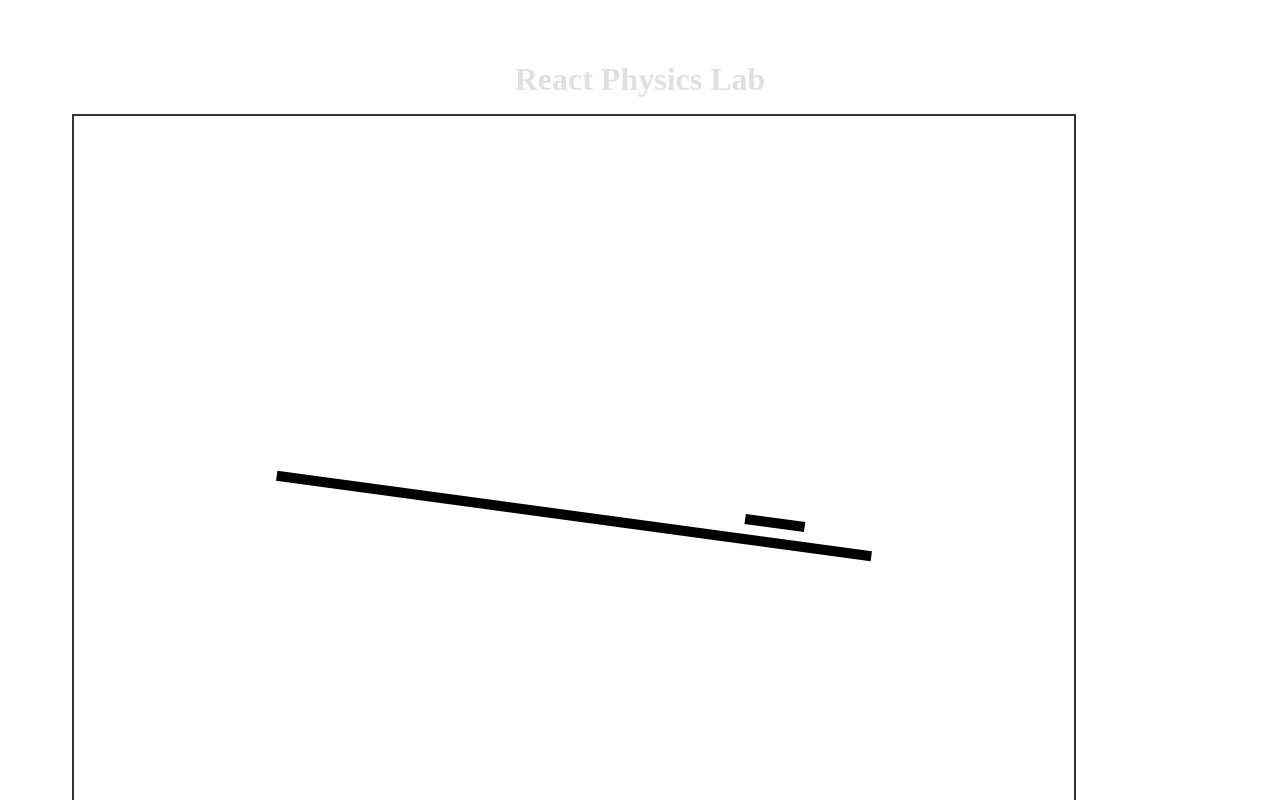
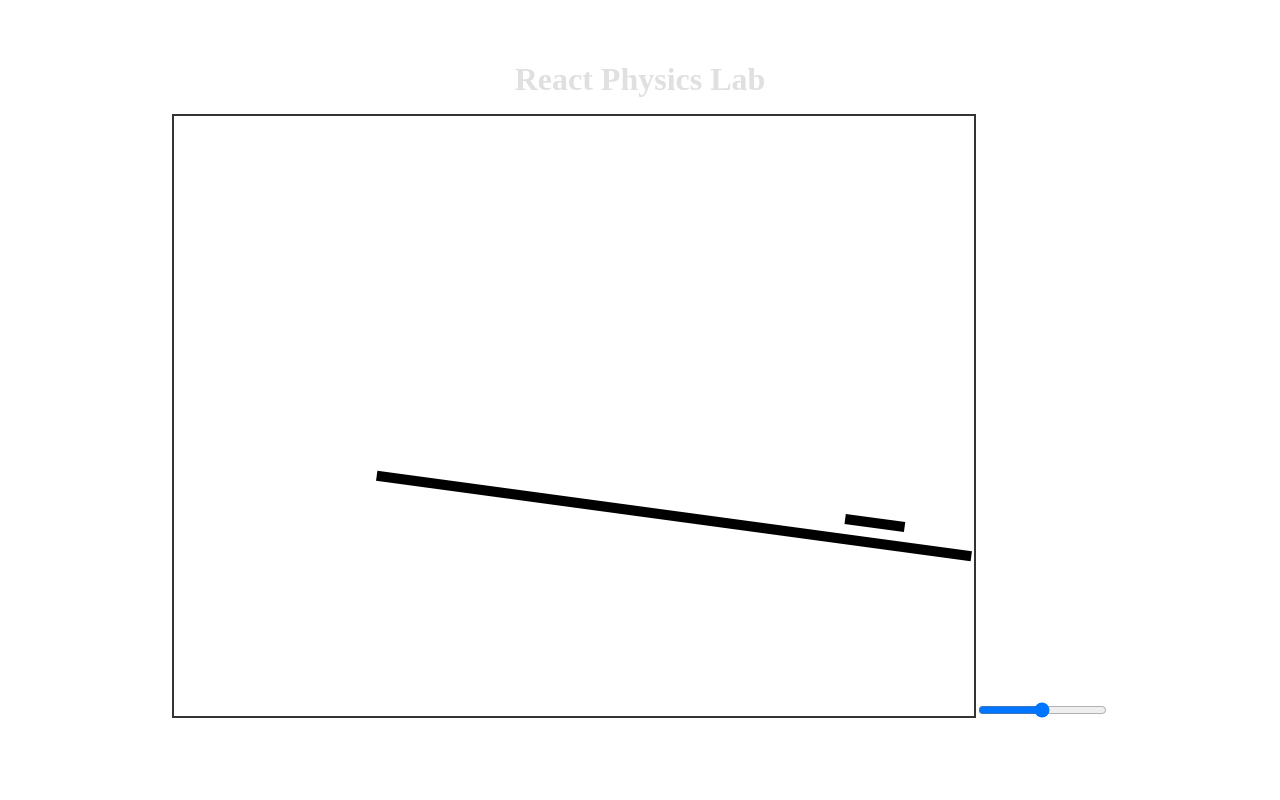
Before and after one commit to ponzu-4C9/react-physics-lab, a React (Vite) app: page / in a window 1280 px wide. Shown: the top 800 px of the page. Built offline with nearby package versions, Linux system fonts and the light colour scheme.

Commit message:
舵角だけ度数法、その他の角度はすべてradで管理するようにした

```diff
--- a/src/App.tsx
+++ b/src/App.tsx
@@ -43,11 +43,9 @@ export default function App() {
       const canvas = canvasRef.current
       if (!canvas) return
 
-      //制御系
-
       const C_L_tail = p.elek * (
         p.theta +
-        p.delta_e +
+        p.delta_e* Math.PI / 180 +
         Math.atan(p.thetaDot*p.l_tail*(1/p.V))
       )
 
@@ -77,7 +75,7 @@ export default function App() {
       ctx.fillRect(-300, -5, 600, 10);
         ctx.save();
         ctx.translate(200,-20);
-        ctx.rotate(-p.delta_e);
+        ctx.rotate(-p.delta_e* Math.PI / 180);
         ctx.fillStyle = '#000000ff';
         ctx.fillRect(-30, -5, 60, 10);
         ctx.restore();
@@ -95,8 +93,8 @@ export default function App() {
       <div className="mainPanel">
         <canvas
           ref={canvasRef}
-          width={1000}
-          height={800}
+          width={800}
+          height={600}
         />
         <input
           type="range"
```
